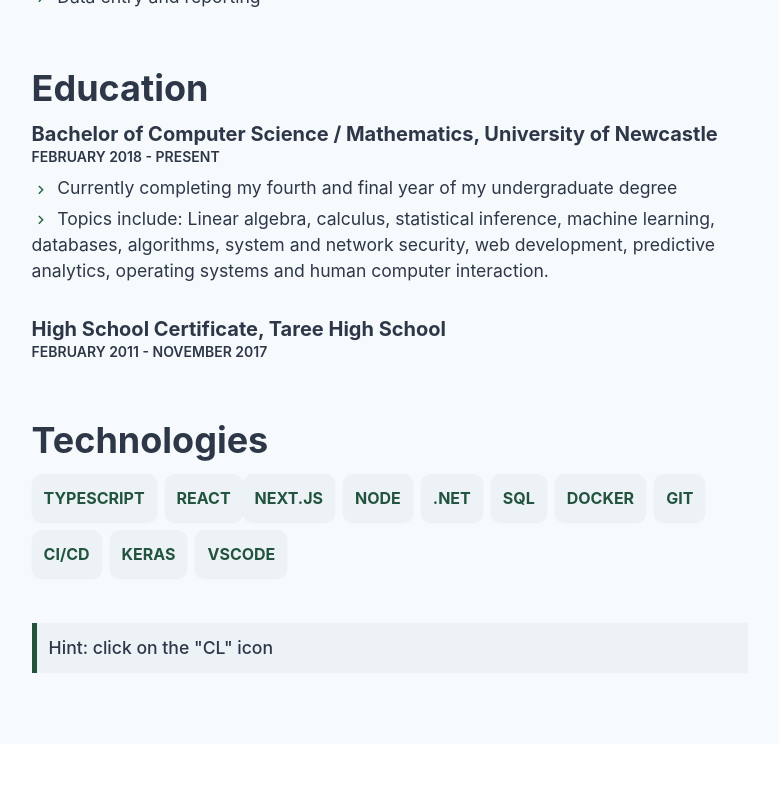
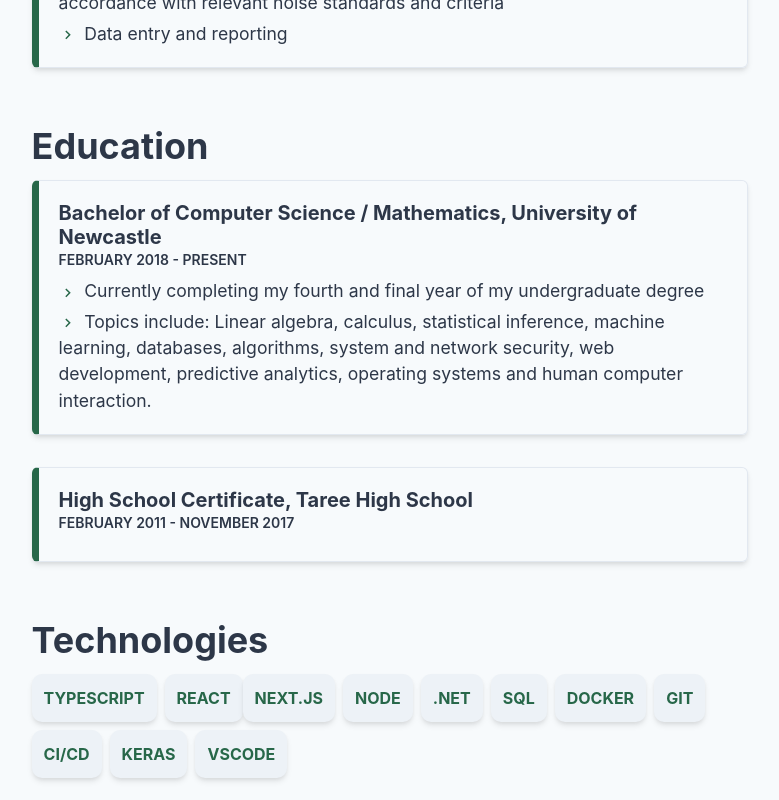
Before and after one commit to camlemessurier/camlemessurier, a Next.js app: page / in a window 1280 px wide. Shown: the part 840-1640 px from the top of the page, without its empty margins (442-1221 px from the left). Before the commit the page ends 1584 px from the top, so only its background shows below. Built offline with nearby package versions, Linux system fonts and the light colour scheme.

Commit message:
styling changes

```diff
--- a/src/components/Item.js
+++ b/src/components/Item.js
@@ -20,9 +20,20 @@ export const Item = ({ title, timePeriod, listItems }) => {
 
 	const timePeriodColor = { light: 'gray.700', dark: 'grey.300' };
 	const iconColor = { light: 'green.700', dark: 'grey.200' };
+	const cardColor = { light: '', dark: 'rgba(0, 0, 0, 0.15)' };
+	const border = { light: '1px', dark: '' };
 
 	return (
-		<Box mb={8}>
+		<Box
+			mb={8}
+			shadow='md'
+			rounded='md'
+			p={5}
+			borderWidth={border[colorMode]}
+			borderLeft='7px solid'
+			borderLeftColor={iconColor[colorMode]}
+			bg={cardColor[colorMode]}
+		>
 			<Heading size='md'>{title}</Heading>
 			<Text
 				fontWeight='600'
--- a/src/components/Sidebar.js
+++ b/src/components/Sidebar.js
@@ -37,7 +37,7 @@ export const Sidebar = (props) => {
 		>
 			<Flex
 				py={{ base: '30px', md: '5vw' }}
-				w={{ base: '94vw', md: '30vw' }}
+				w={{ base: '100%', md: '30vw' }}
 				h={{ base: 'auto', md: 'calc(100vh - 4vw)' }}
 				maxWidth={{ base: '', lg: '500px' }}
 				flexDirection='column'
@@ -49,7 +49,7 @@ export const Sidebar = (props) => {
 				position='sticky'
 				overflow='hidden'
 				top='2vw'
-				shadow='xl'
+				shadow='md'
 			>
 				<Box>
 					<Flex
@@ -73,6 +73,7 @@ export const Sidebar = (props) => {
 								mb='2vw'
 								onClick={toggleColorMode}
 								cursor='pointer'
+								shadow='md'
 							>
 								<Text fontWeight='600' fontSize='2vw'>
 									CL
--- a/src/pages/index.js
+++ b/src/pages/index.js
@@ -13,8 +13,8 @@ import {
 	Box,
 	Wrap,
 	Fade,
-	useTimeout,
 	WrapItem,
+	Divider,
 } from '@chakra-ui/react';
 import { Hero } from '../components/Hero';
 import { Container } from '../components/Container';
@@ -35,7 +35,7 @@ const Index = () => {
 	const tipColor = { light: 'gray.700', dark: 'gray.200' };
 	const tipBgColor = { light: 'gray.100', dark: '' };
 
-	const labelCol = { light: 'green.800', dark: 'gray.100' };
+	const labelCol = { light: 'green.700', dark: 'gray.100' };
 
 	const [fadeIn, setFadeIn] = useState(false);
 
@@ -102,7 +102,7 @@ const Index = () => {
 						<Box p={1} bg='green.700' mb={6} />
 					</motion.div>
 
-					<Text mb={50}>
+					<Text mb={6}>
 						Self motivated junior developer, looking for further development
 						experience. Proficient in various platforms, languages, and
 						engineering practices. Able to effectively self-manage during
@@ -171,7 +171,7 @@ const Index = () => {
 					</Section>
 
 					<Section heading='Technologies'>
-						<Wrap>
+						<Wrap mb={10}>
 							<WrapItem>
 								<Badge size='lg' size='lg' color={labelCol[colorMode]}>
 									Typescript
@@ -229,7 +229,7 @@ const Index = () => {
 					</Section>
 
 					<Box
-						borderLeft='5px solid'
+						borderLeft='7px solid'
 						borderLeftColor={labelCol[colorMode]}
 						p={3}
 						my={5}
--- a/src/theme.js
+++ b/src/theme.js
@@ -29,7 +29,7 @@ const theme = extendTheme({
 				p: 3,
 				borderRadius: 10,
 				fontSize: '16px',
-				shadow: 'sm',
+				shadow: 'md',
 			},
 		},
 	},
```
